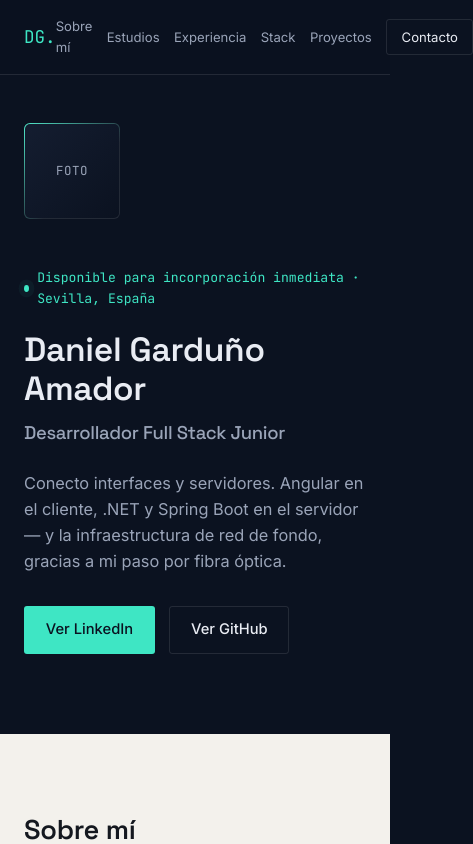
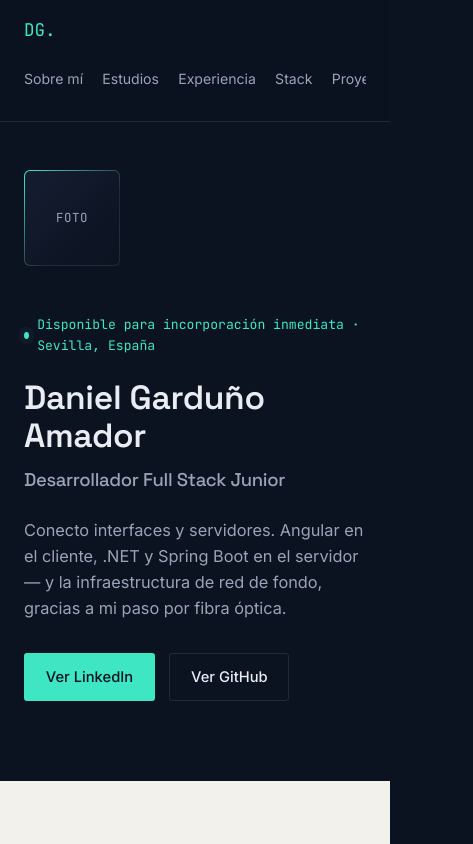
Before and after one commit to danielga10/Portfolio, an Angular app: page / in a window 390 px wide. Shown: the top 844 px of the page, 473 px wide, since content can reach past the window. Built offline with nearby package versions, Linux system fonts and the light colour scheme.

Commit message:
Mejora responsive

```diff
--- a/src/app/app.component.scss
+++ b/src/app/app.component.scss
@@ -27,6 +27,7 @@
   align-items: center;
   font-size: 0.92rem;
   color: var(--ink-text-mute);
+  white-space: nowrap;
 }
 .nav__links a:hover { color: var(--ink-text); }
 .nav__cta {
@@ -37,8 +38,25 @@
 }
 .nav__cta:hover { border-color: var(--signal); }
 
-@media (max-width: 640px) {
-  .nav__links { gap: 0.9rem; font-size: 0.82rem; }
+@media (max-width: 768px) {
+  .nav__inner {
+    flex-direction: column;
+    align-items: flex-start;
+    padding: 1rem 1.5rem;
+    gap: 1rem;
+  }
+  .nav__links {
+    width: 100%;
+    gap: 1.2rem;
+    font-size: 0.88rem;
+    overflow-x: auto;
+    -webkit-overflow-scrolling: touch;
+    padding-bottom: 0.5rem;
+    scrollbar-width: none;
+  }
+  .nav__links::-webkit-scrollbar {
+    display: none;
+  }
 }
 
 /* ---------- HERO ---------- */
@@ -276,7 +294,7 @@
 .projects {
   margin-top: 2.2rem;
   display: grid;
-  grid-template-columns: repeat(auto-fill, minmax(320px, 1fr));
+  grid-template-columns: repeat(auto-fill, minmax(min(100%, 320px), 1fr));
   gap: 1.8rem;
 }
 .project-card {
```
